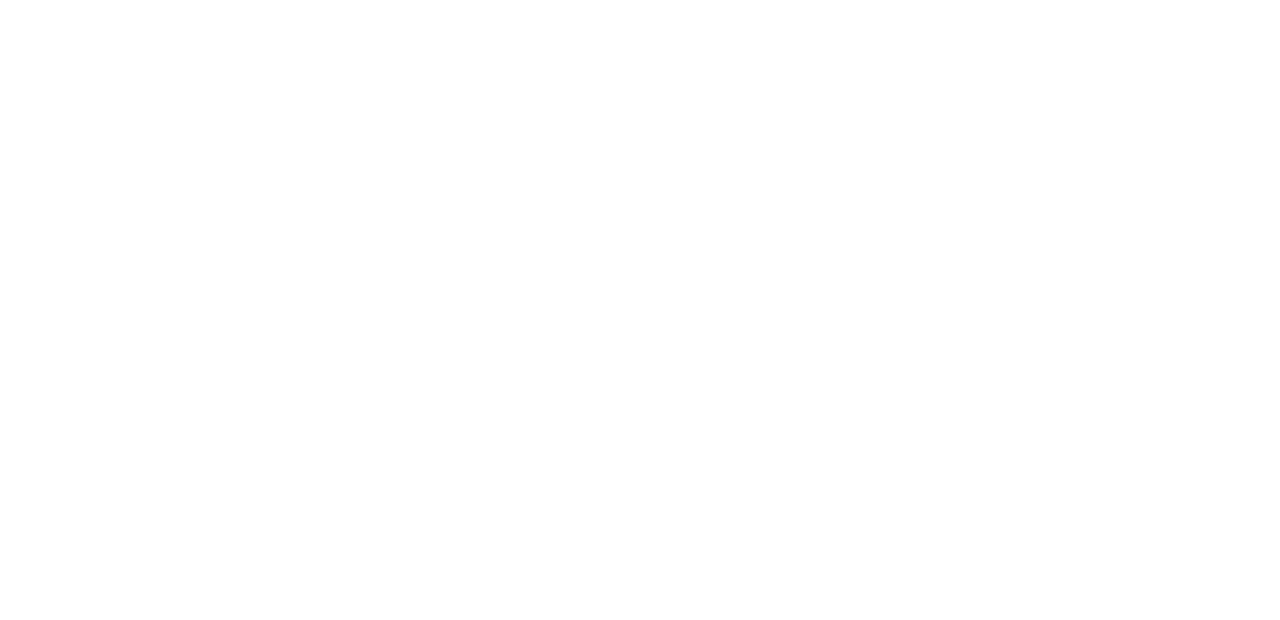
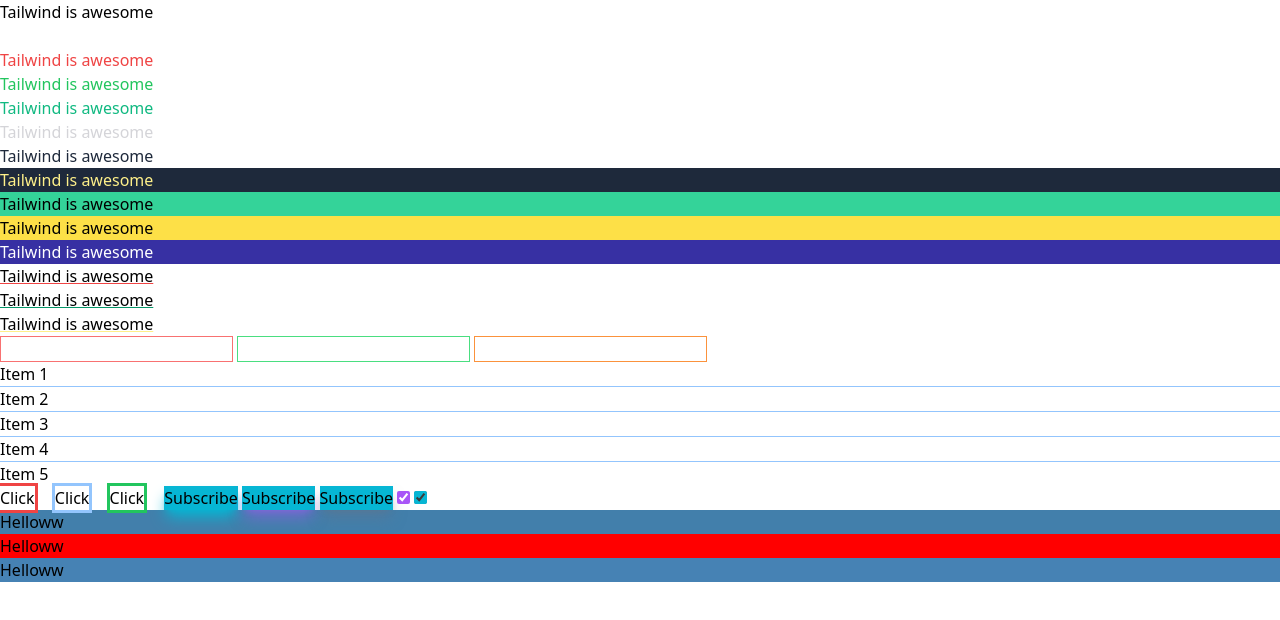
Before and after one commit to ibalthaf/tailwind-sandbox, a plain HTML site: page 02-colors/index.html in a window 1280 px wide. Drawn offline with nearby package versions, Linux system fonts and the light colour scheme.

Commit message:
alert box and colors

```diff
--- a/02-colors/index.html
+++ b/02-colors/index.html
@@ -9,24 +9,61 @@
 	</head>
 	<body>
 		<!-- Default colors -->
-    <!-- white, black, red, green, blue, orange, yellow, purple, lime, emerald, teal, cyan, indigo, violet, fuchsia, pink, rose, sky, gray, slate, zinc, neutral, stone, amber,  -->
+		<!-- white, black, red, green, blue, orange, yellow, purple, lime,
+      emerald, teal, cyan, indigo, violet, fuchsia, pink, rose, sky,
+      gray, slate, zinc, neutral, stone, amber,  -->
 
 		<!-- Text Colors -->
+		<p class="text-black">Tailwind is awesome</p>
+		<p class="text-white">Tailwind is awesome</p>
+		<p class="text-red-500">Tailwind is awesome</p>
+		<p class="text-green-500">Tailwind is awesome</p>
+		<p class="text-emerald-500">Tailwind is awesome</p>
+		<p class="text-zinc-300">Tailwind is awesome</p>
+		<p class="text-slate-800">Tailwind is awesome</p>
 
 		<!-- Background Colors -->
+		<p class="bg-slate-800 text-yellow-200">Tailwind is awesome</p>
+		<p class="bg-emerald-400">Tailwind is awesome</p>
+		<p class="bg-yellow-300">Tailwind is awesome</p>
+		<p class="bg-indigo-800 text-white">Tailwind is awesome</p>
 
 		<!-- Text Underline -->
+		<p class="underline decoration-red-500">Tailwind is awesome</p>
+		<p class="underline decoration-emerald-600">Tailwind is awesome</p>
+		<p class="underline decoration-yellow-200">Tailwind is awesome</p>
 
 		<!-- Border Colors -->
+		<input type="text" class="border border-red-400" />
+		<input type="text" class="border border-green-400" />
+		<input type="text" class="border border-orange-400" />
 
 		<!-- Divide Colors -->
+		<div class="divide-y divide-blue-300">
+			<div>Item 1</div>
+			<div>Item 2</div>
+			<div>Item 3</div>
+			<div>Item 4</div>
+			<div>Item 5</div>
+		</div>
 
 		<!-- Outline Colors -->
+		<button class="outline mr-4 outline-red-500">Click</button>
+		<button class="outline mr-4 outline-blue-300">Click</button>
+		<button class="outline mr-4 outline-green-500">Click</button>
 
 		<!-- Box Shadow Colors (Opacity defaults to 100, but you can set it)-->
+		<button class="shadow-lg bg-cyan-500 shadow-cyan-500">Subscribe</button>
+		<button class="shadow-lg bg-cyan-500 shadow-purple-500/50">Subscribe</button>
+		<button class="shadow-lg bg-cyan-500 shadow-slate-500/50">Subscribe</button>
 
 		<!-- Accent Colors -->
+		<input type="checkbox" class="accent-purple-500" checked />
+		<input type="checkbox" class="accent-cyan-500" checked />
 
 		<!-- Arbitrary Colors -->
+		<div class="bg-[#427fab]">Helloww</div>
+		<div class="bg-[rgb(255,0,0)]">Helloww</div>
+		<div class="bg-[steelblue]">Helloww</div>
 	</body>
 </html>
```
Also changed, not shown: 01-utility-first/index.html (+9 -1 lines). Lines whose indentation alone changed are shown as unchanged.
